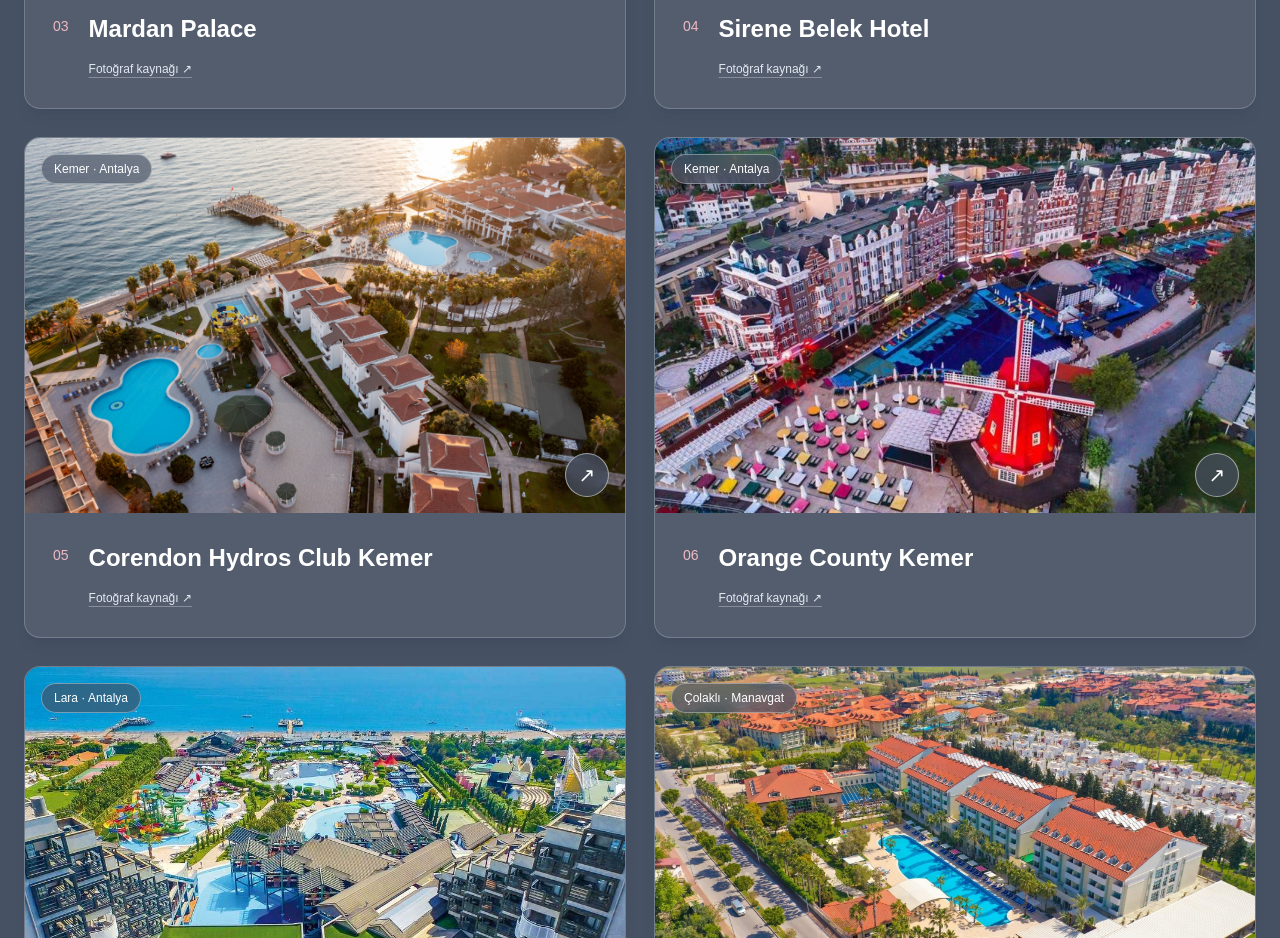
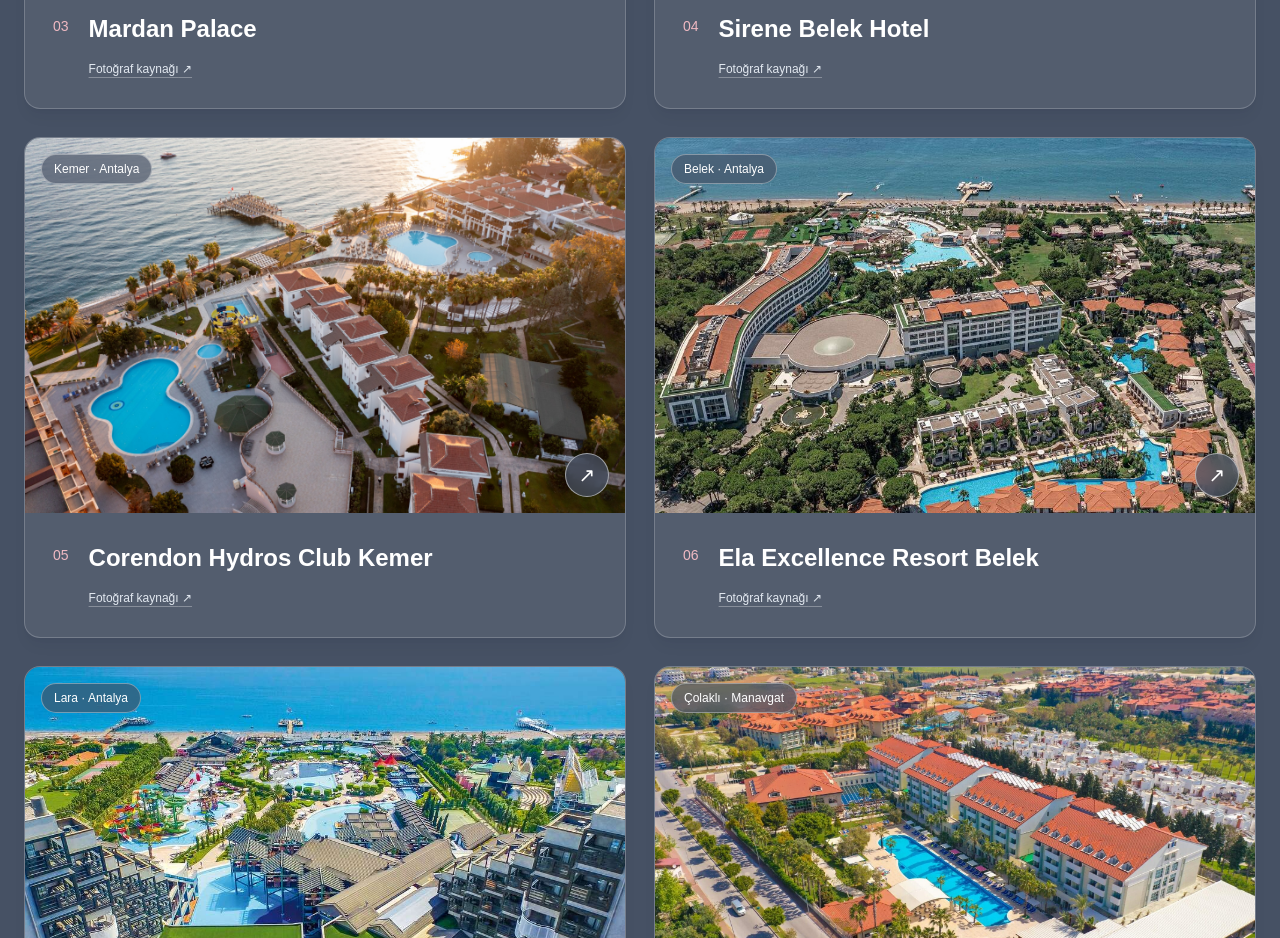
Before and after one commit to ataberko7/karotmimarlik, a Next.js app: page /projeler in a window 1280 px wide. Shown: the part 2160-3098 px from the top of the page. Built offline with nearby package versions, Linux system fonts and the light colour scheme.

Commit message:
Replace Orange County reference with Ela Excellence Belek

```diff
--- a/data/hotel-projects.ts
+++ b/data/hotel-projects.ts
@@ -4,7 +4,7 @@ export const hotelProjects = [
   { id: "mardan-palace", name: "Mardan Palace", region: "Lara / Kundu", location: "Kundu · Antalya", row: 8, image: "/images/hotels/mardan-palace-aerial.jpg", position: "center 42%", source: "https://www.mardanpalace.com/" },
   { id: "sirene-belek", name: "Sirene Belek Hotel", region: "Belek", location: "Belek · Antalya", row: 44, image: "/images/hotels/sirene-belek-aerial.jpg", position: "center 70%", source: "https://www.golf-escapes.com/hotel/sirene-belek-hotel/" },
   { id: "corendon-hydros-kemer", name: "Corendon Hydros Club Kemer", region: "Kemer", location: "Kemer · Antalya", row: 29, image: "/images/hotels/corendon-hydros-kemer-aerial.jpg", position: "center 52%", source: "https://www.corendon.nl/corendonhotels" },
-  { id: "orange-county", name: "Orange County Kemer", region: "Kemer", location: "Kemer · Antalya", row: 21, image: "/images/hotels/orange-county-aerial.jpg", position: "center 42%", source: "https://www.orangecounty.com.tr/kemer/tr/foto-galeri" },
+  { id: "ela-excellence-belek", name: "Ela Excellence Resort Belek", region: "Belek", location: "Belek · Antalya", row: 21, image: "/images/hotels/ela-excellence-belek-aerial.png", position: "center center", source: "https://www.elahotels.com/" },
   { id: "limak-lara", name: "Limak Lara Deluxe Hotel & Resort", region: "Lara / Kundu", location: "Lara · Antalya", row: 42, image: "/images/hotels/limak-lara-aerial.jpg", position: "center 72%", source: "https://www.limakhotels.com/tr/limak-lara-gallery" },
   { id: "sural-resort", name: "Süral Resort Hotel", region: "Side / Manavgat", location: "Çolaklı · Manavgat", row: 22, image: "/images/hotels/sural-resort-aerial.jpg", position: "center 42%", source: "https://sural.com.tr/en/hotels/sural-resort/" },
   { id: "alva-donna", name: "Alva Donna Exclusive Hotel & Spa", currentName: "Dobedan Exclusive Hotel & Spa", region: "Belek", location: "Boğazkent · Belek", row: 38, image: "/images/hotels/alva-donna-aerial.jpg", position: "center 28%", source: "https://www.dobedanhotels.com/en/hotels/dobedan-exclusive-hotel-spa/" },
```
Also changed, not shown: public/images/hotels/ela-excellence-belek-aerial.png (added).
